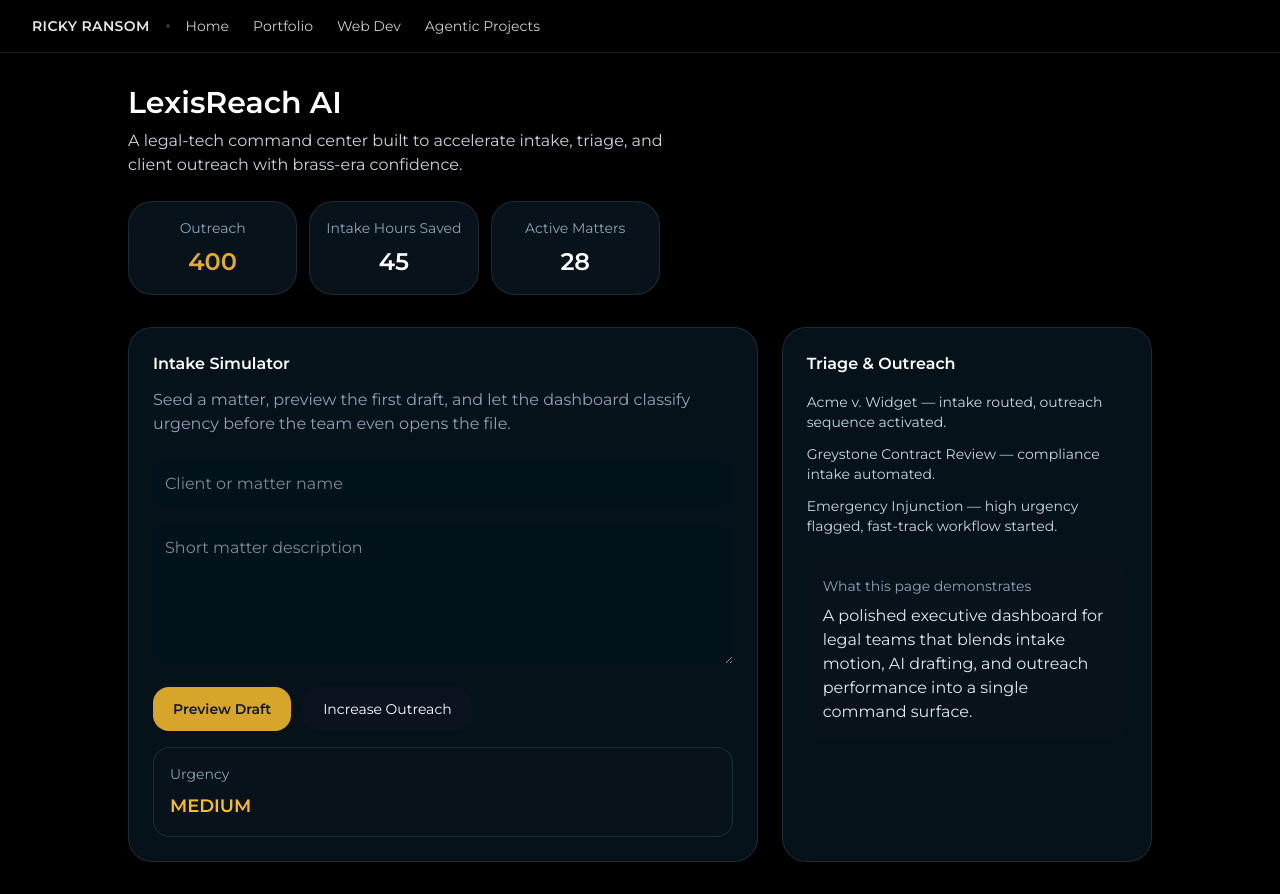
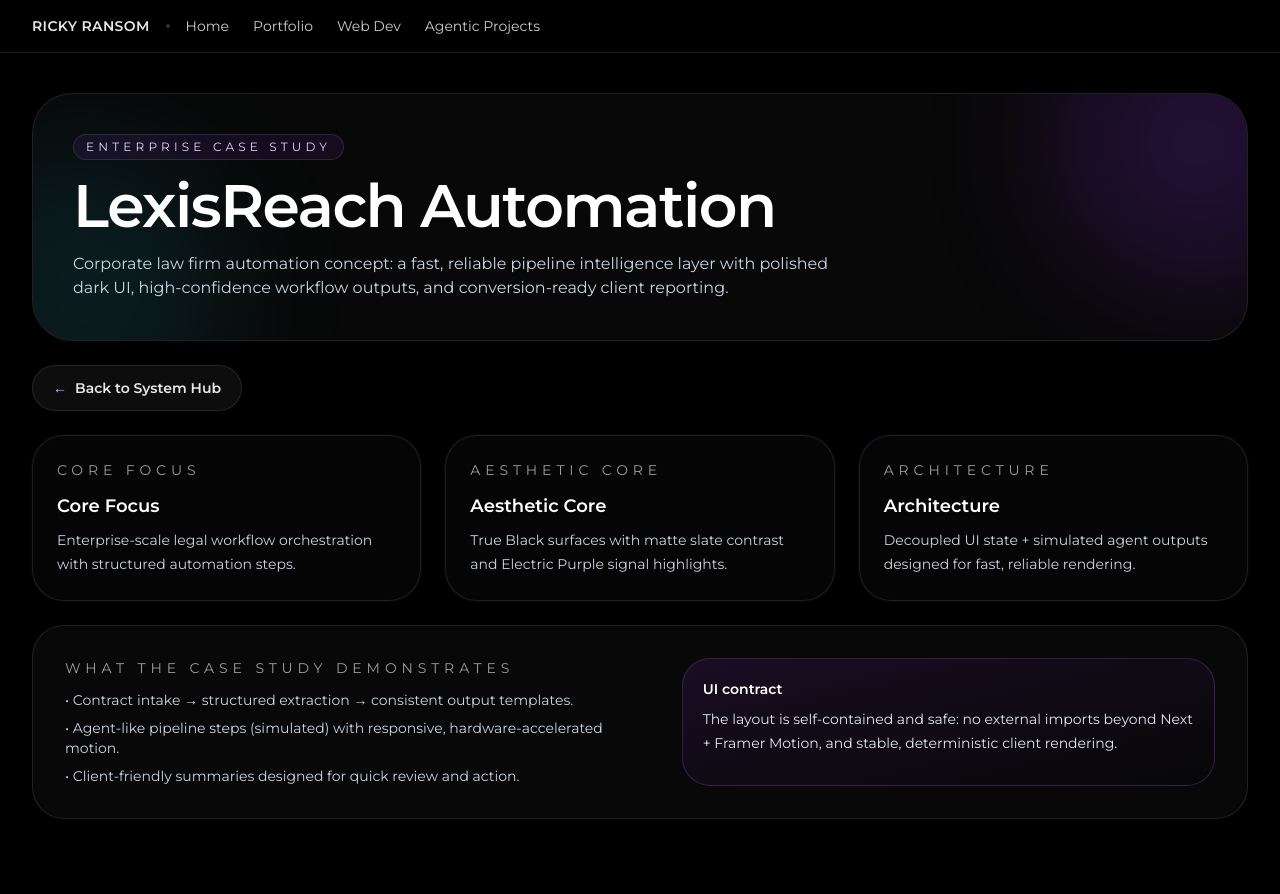
Before and after one commit to rickytechie/ricky-ransom-site, a Next.js app: page /portfolio/lexisreach in a window 1280 px wide. After the commit the page ends 859 px from the top, so only its background shows below. Built offline with nearby package versions, Linux system fonts and the light colour scheme.

Commit message:
fix: resolve lexisreach syntax and align master production routes

```diff
--- a/app/portfolio/lexisreach/page.tsx
+++ b/app/portfolio/lexisreach/page.tsx
@@ -1,5 +1,101 @@
-import LexisReachPage from '../../../src/app/portfolio/lexisreach/page';
+"use client";
 
-export default function Page() {
-  return <LexisReachPage />;
+import Link from "next/link";
+import { motion } from "framer-motion";
+
+export default function LexisReachPage() {
+  return (
+    <main className="min-h-screen bg-[#000000] text-white">
+      <div className="mx-auto w-full max-w-7xl px-4 py-10 sm:px-8">
+        <div className="flex flex-col gap-6">
+          <header className="relative overflow-hidden rounded-[2.5rem] border border-white/10 bg-white/[0.03] p-6 sm:p-10">
+            <div
+              aria-hidden
+              className="absolute -top-24 -right-24 h-72 w-72 rounded-full bg-[#9333ea]/20 blur-3xl"
+            />
+            <div
+              aria-hidden
+              className="absolute -bottom-24 -left-24 h-72 w-72 rounded-full bg-[#22d3ee]/10 blur-3xl"
+            />
+
+            <motion.div
+              initial={{ opacity: 0, y: 18 }}
+              animate={{ opacity: 1, y: 0 }}
+              transition={{ duration: 0.7, ease: "easeOut" }}
+              className="relative"
+            >
+              <div className="inline-flex items-center gap-2 rounded-full border border-white/10 bg-[#9333ea]/10 px-3 py-1 text-xs uppercase tracking-[0.35em] text-purple-200">
+                Enterprise Case Study
+              </div>
+
+              <h1 className="mt-4 text-4xl font-semibold tracking-tight sm:text-6xl">
+                LexisReach Automation
+              </h1>
+
+              <p className="mt-4 max-w-3xl text-slate-300">
+                Corporate law firm automation concept: a fast, reliable pipeline intelligence layer with polished dark
+                UI, high-confidence workflow outputs, and conversion-ready client reporting.
+              </p>
+            </motion.div>
+          </header>
+
+          <nav className="flex flex-wrap items-center gap-3">
+            <Link
+              href="/#projects"
+              className="inline-flex min-h-[44px] items-center justify-center gap-2 rounded-full border border-white/10 bg-white/5 px-5 py-3 text-sm font-semibold text-white/90 transition hover:bg-white/10"
+            >
+              <span className="text-purple-300">←</span>
+              Back to System Hub
+            </Link>
+          </nav>
+
+          <section className="grid gap-6 md:grid-cols-3">
+            {[
+              {
+                title: "Core Focus",
+                desc: "Enterprise-scale legal workflow orchestration with structured automation steps.",
+              },
+              {
+                title: "Aesthetic Core",
+                desc: "True Black surfaces with matte slate contrast and Electric Purple signal highlights.",
+              },
+              {
+                title: "Architecture",
+                desc: "Decoupled UI state + simulated agent outputs designed for fast, reliable rendering.",
+              },
+            ].map((c) => (
+              <div
+                key={c.title}
+                className="rounded-[2rem] border border-white/10 bg-white/[0.02] p-6 shadow-[0_0_0_1px_rgba(147,51,234,0.08)]"
+              >
+                <div className="text-sm uppercase tracking-[0.35em] text-white/60">{c.title}</div>
+                <div className="mt-3 text-lg font-semibold text-white">{c.title}</div>
+                <p className="mt-2 text-sm leading-6 text-slate-300">{c.desc}</p>
+              </div>
+            ))}
+          </section>
+
+          <section className="rounded-[2rem] border border-white/10 bg-white/[0.03] p-6 sm:p-8">
+            <div className="grid gap-6 lg:grid-cols-[1fr_0.9fr]">
+              <div className="space-y-3">
+                <div className="text-sm uppercase tracking-[0.35em] text-white/60">What the case study demonstrates</div>
+                <ul className="space-y-2 text-sm text-slate-300">
+                  <li>• Contract intake → structured extraction → consistent output templates.</li>
+                  <li>• Agent-like pipeline steps (simulated) with responsive, hardware-accelerated motion.</li>
+                  <li>• Client-friendly summaries designed for quick review and action.</li>
+                </ul>
+              </div>
+              <div className="rounded-[1.75rem] border border-purple-400/20 bg-gradient-to-br from-[#9333ea]/12 to-transparent p-5">
+                <div className="text-sm font-semibold text-white">UI contract</div>
+                <p className="mt-2 text-sm leading-6 text-slate-200">
+                  The layout is self-contained and safe: no external imports beyond Next + Framer Motion, and stable,
+                  deterministic client rendering.
+                </p>
+              </div>
+            </div>
+          </section>
+        </div>
+      </div>
+    </main>
+  );
 }
```
